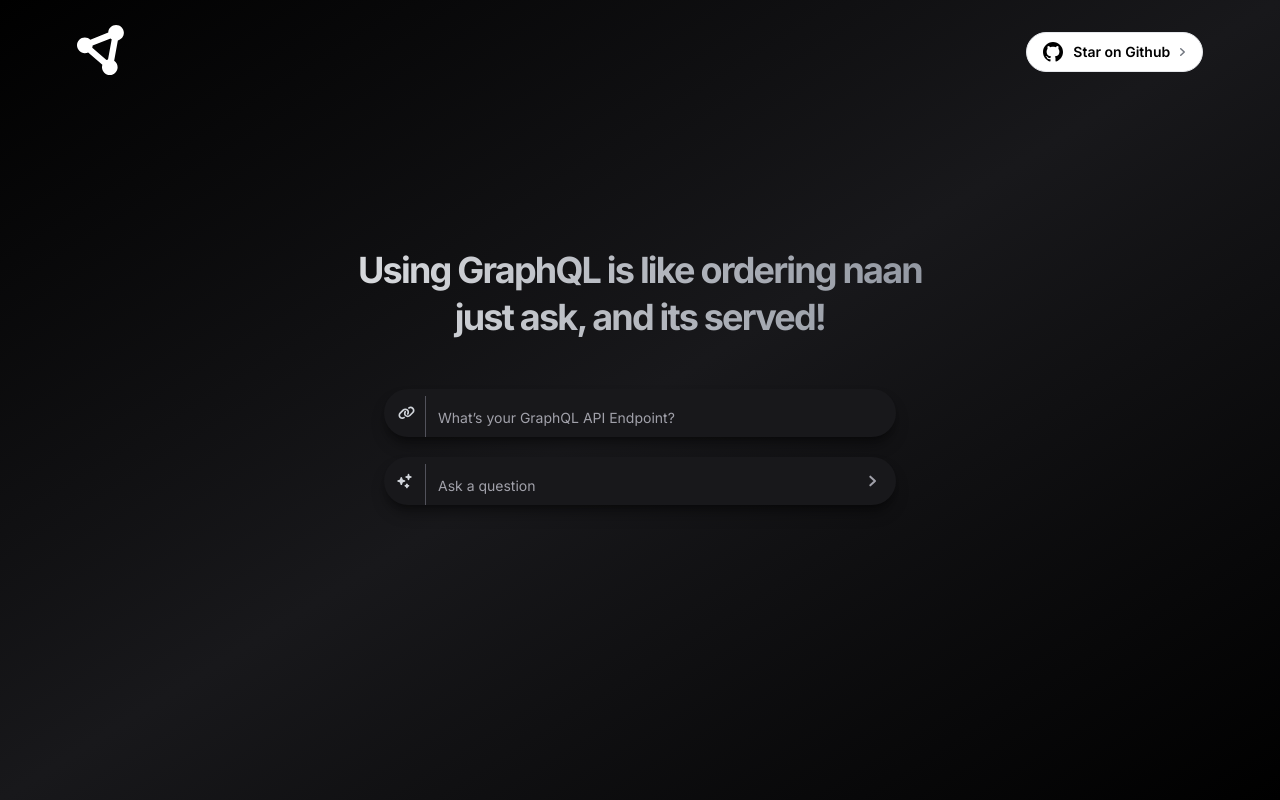
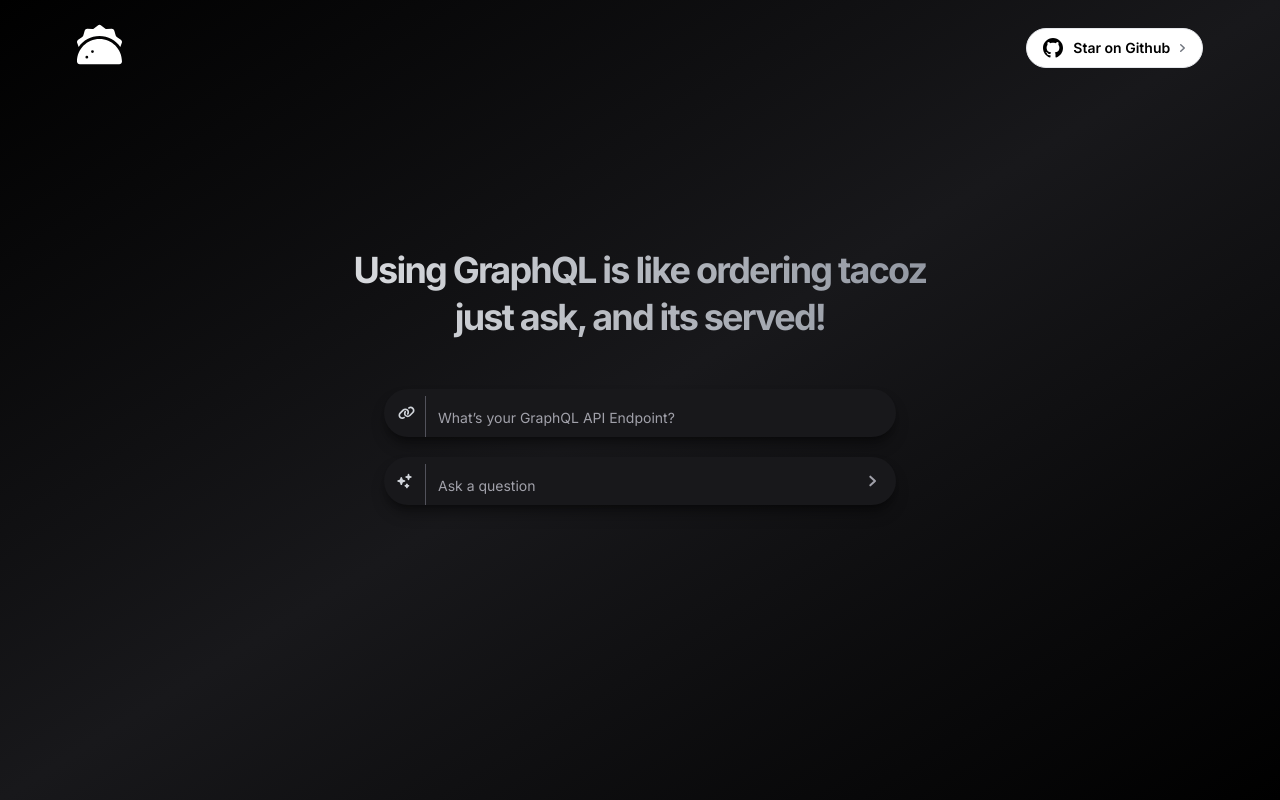
Before and after one commit to geobde/graphqlexplorer, a Next.js app: page / in a window 1280 px wide. Built offline with nearby package versions, Linux system fonts and the light colour scheme.

Commit message:
update logo

```diff
--- a/src/app/page.jsx
+++ b/src/app/page.jsx
@@ -16,7 +16,7 @@ export default function Home() {
         <header style={{width: "88%",position: "absolute",top: "18px", color:"white"}} className="sticky top-0 border-b border-transparent transition duration-200 ease-in-out"
           >
           <div className="mx-auto w-full items-center justify-between transition duration-500 ease-in-out flex">
-             <svg style={{width:50,fill: "white", marginTop: 7}}  xmlns="http://www.w3.org/2000/svg" viewBox="0 0 512 512"><path d="M418.4 157.9c35.3-8.3 61.6-40 61.6-77.9c0-44.2-35.8-80-80-80c-43.4 0-78.7 34.5-80 77.5L136.2 151.1C121.7 136.8 101.9 128 80 128c-44.2 0-80 35.8-80 80s35.8 80 80 80c12.2 0 23.8-2.7 34.1-7.6L259.7 407.8c-2.4 7.6-3.7 15.8-3.7 24.2c0 44.2 35.8 80 80 80s80-35.8 80-80c0-27.7-14-52.1-35.4-66.4l37.8-207.7zM156.3 232.2c2.2-6.9 3.5-14.2 3.7-21.7l183.8-73.5c3.6 3.5 7.4 6.7 11.6 9.5L317.6 354.1c-5.5 1.3-10.8 3.1-15.8 5.5L156.3 232.2z"/></svg>
+              <svg style={{width:45,fill: "white", marginTop: 2}} xmlns="http://www.w3.org/2000/svg" viewBox="0 0 512 512"><path d="M274.8 38.4l44.1 34.2c5.6 4.4 12.6 6.6 19.7 6.4l55.8-1.7c14-.4 26.5 8.6 30.4 22.1l15.6 53.6c2 6.8 6.3 12.8 12.2 16.8L498.6 201c11.6 7.9 16.3 22.5 11.6 35.7l-17.1 47.7C441.1 209.2 354.3 160 256 160s-185.1 49.2-237.1 124.4L1.8 236.7c-4.7-13.1 0-27.8 11.6-35.7l46.1-31.4c5.9-4 10.2-9.9 12.2-16.8L87.3 99.3c3.9-13.4 16.4-22.5 30.4-22.1L173.4 79c7.1 .2 14.1-2 19.7-6.4l44.1-34.2c11-8.6 26.5-8.6 37.5 0zM512 448c0 17.7-14.3 32-32 32H32c-17.7 0-32-14.3-32-32C0 306.6 114.6 192 256 192s256 114.6 256 256zM112 416a16 16 0 1 0 0-32 16 16 0 1 0 0 32zm80-80a16 16 0 1 0 -32 0 16 16 0 1 0 32 0z"/></svg>
               <a
                 style={{marginTop:10}}
                 className="outline-none transition duration-150 ease-in-out focus-visible:ring-2 focus-visible:ring-slate-7 text-sm h-10 pl-4 pr-2 gap-0 font-semibold bg-white text-black hover:bg-white/90 focus-visible:ring-4 focus-visible:ring-white/30 focus-visible:outline-none focus-visible:bg-white/90 disabled:hover:bg-white inline-flex items-center border justify-center select-none rounded-full disabled:cursor-not-allowed disabled:opacity-70 transition ease-in-out duration-200"
@@ -57,7 +57,7 @@ export default function Home() {
             <div className="flex flex-col justify-center space-y-4 text-center">
               <div className="space-y-2">
                 <h1 style={{lineHeight:"47px"}} className="mb-5 text-4xl font-bold tracking-tighter sm:text-4xl xl:text-4xl/none bg-clip-text text-transparent bg-gradient-to-r from-white to-gray-500">
-                  Using GraphQL is like ordering naan <br />
+                  Using GraphQL is like ordering tacoz <br />
                   just ask, and its served!
                 </h1>
                 <form onSubmit={handleSubmit} className="w-full h-full">
```
